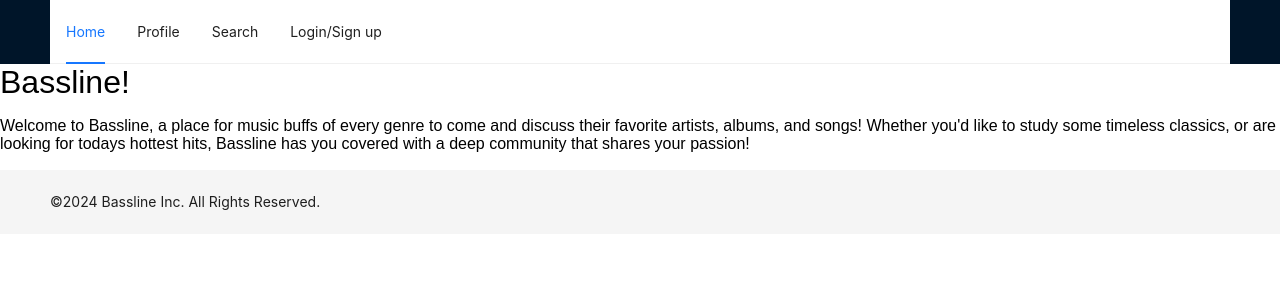
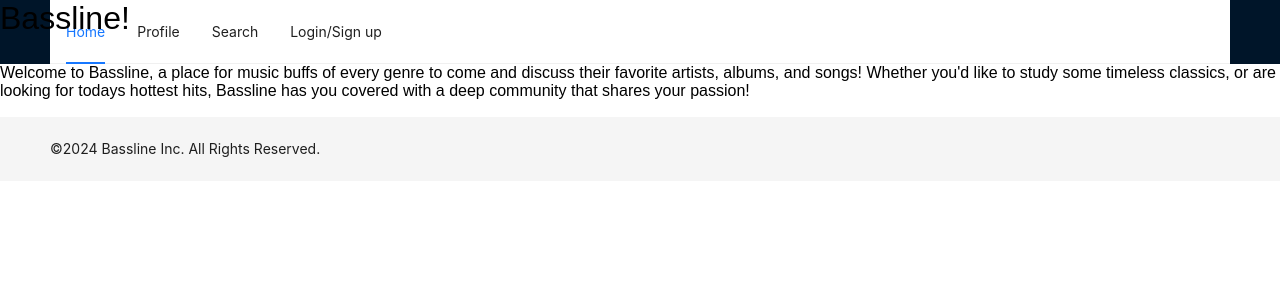
Before and after one commit to Koeboldt/Bassline, a React (Vite) app in the folder client/: page / in a window 1280 px wide. Shown: the top 300 px of the page. Built offline with nearby package versions, Linux system fonts and the light colour scheme.

Commit message:
adding some stylizing to the Home page

```diff
--- a/client/src/pages/Home.jsx
+++ b/client/src/pages/Home.jsx
@@ -1,7 +1,11 @@
+import { Affix } from 'antd';
+
 export default function Home() {
     return (
         <div>
-            <h1>Bassline!</h1>
+            <Affix style={{ position: 'fixed', top: 0, left: 0, zIndex: 999 }}>
+                <h1>Bassline!</h1>
+            </Affix>
             <p>
                 Welcome to Bassline, a place for music buffs of every genre to come and discuss their favorite artists, albums, and songs!
                 Whether you'd like to study some timeless classics, or are looking for todays hottest hits, Bassline has you covered with a deep community that shares your passion!
```
